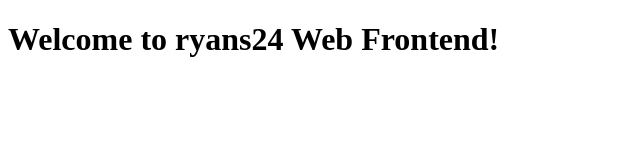
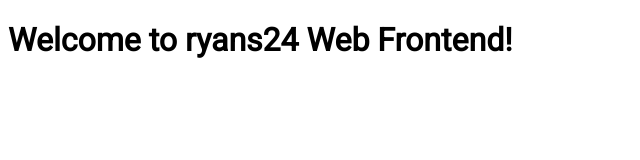
Before and after one commit to rypillay/ryans24web, a plain HTML site: page web/index.html in a window 1280 px wide. Shown: the whole page, without its empty margins (0-640 px from the left). Drawn offline with Linux system fonts and the light colour scheme.

```diff
--- a/web/index.html
+++ b/web/index.html
@@ -4,11 +4,13 @@
     <meta charset="UTF-8">
     <meta http-equiv="X-UA-Compatible" content="IE=edge">
     <meta name="viewport" content="width=device-width, initial-scale=1.0">
+    <link rel="stylesheet" href="styles.css">
+    <link href='https://fonts.googleapis.com/css?family=Roboto' rel='stylesheet'>
     <title>Welcome to ryans24 Web Frontend!</title>
 </head>
 <body>
     <div>
-        <h1>Welcome to ryans24 Web Frontend!</h1>
+        <h1 id="mainHeading">Welcome to ryans24 Web Frontend!</h1>
     </div>
 </body>
 </html>
--- /dev/null
+++ b/web/styles.css
@@ -0,0 +1,3 @@
+#mainHeading {
+    font-family: "Roboto"
+}
```
Also changed, not shown: 2 other files.
